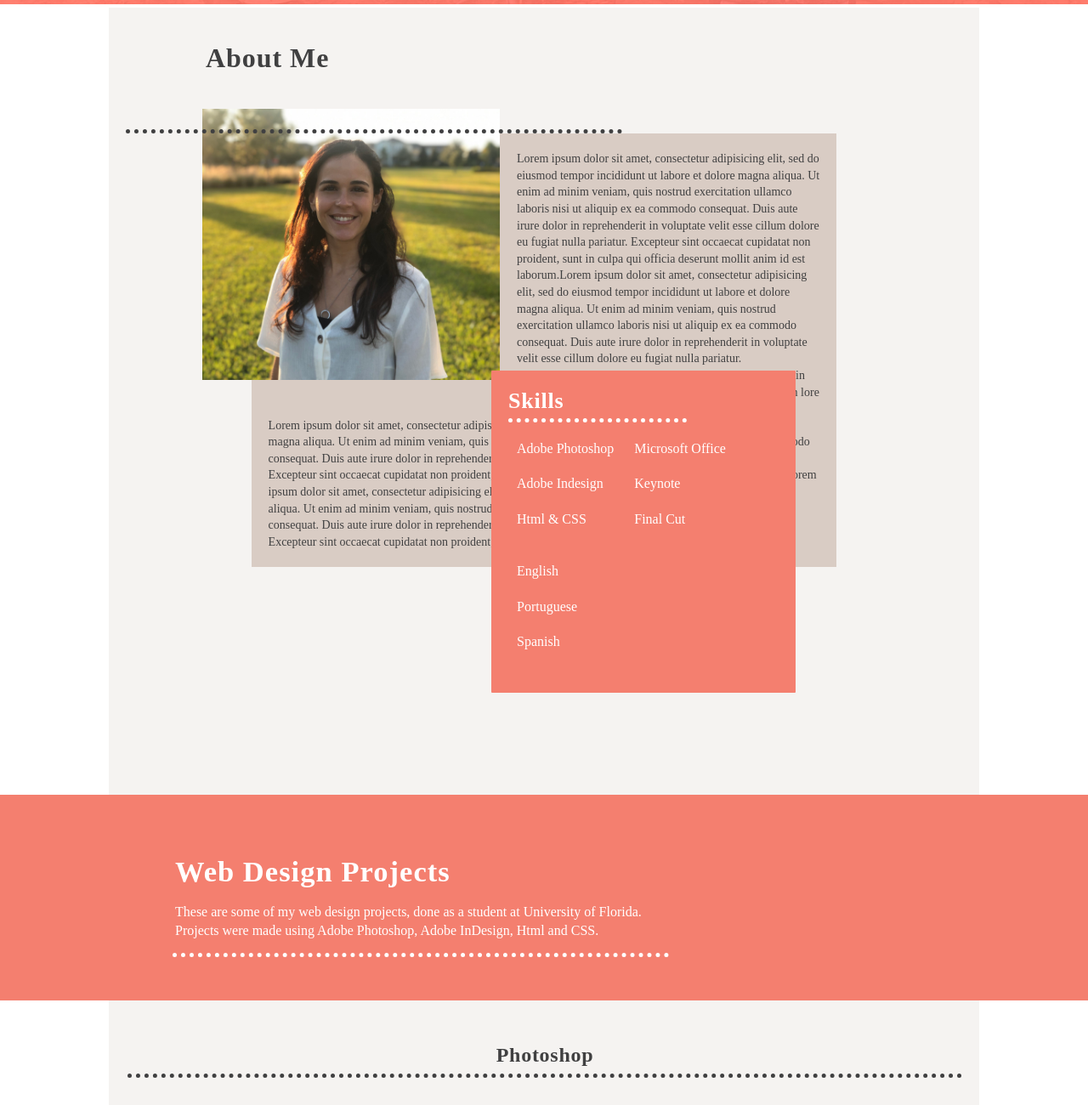
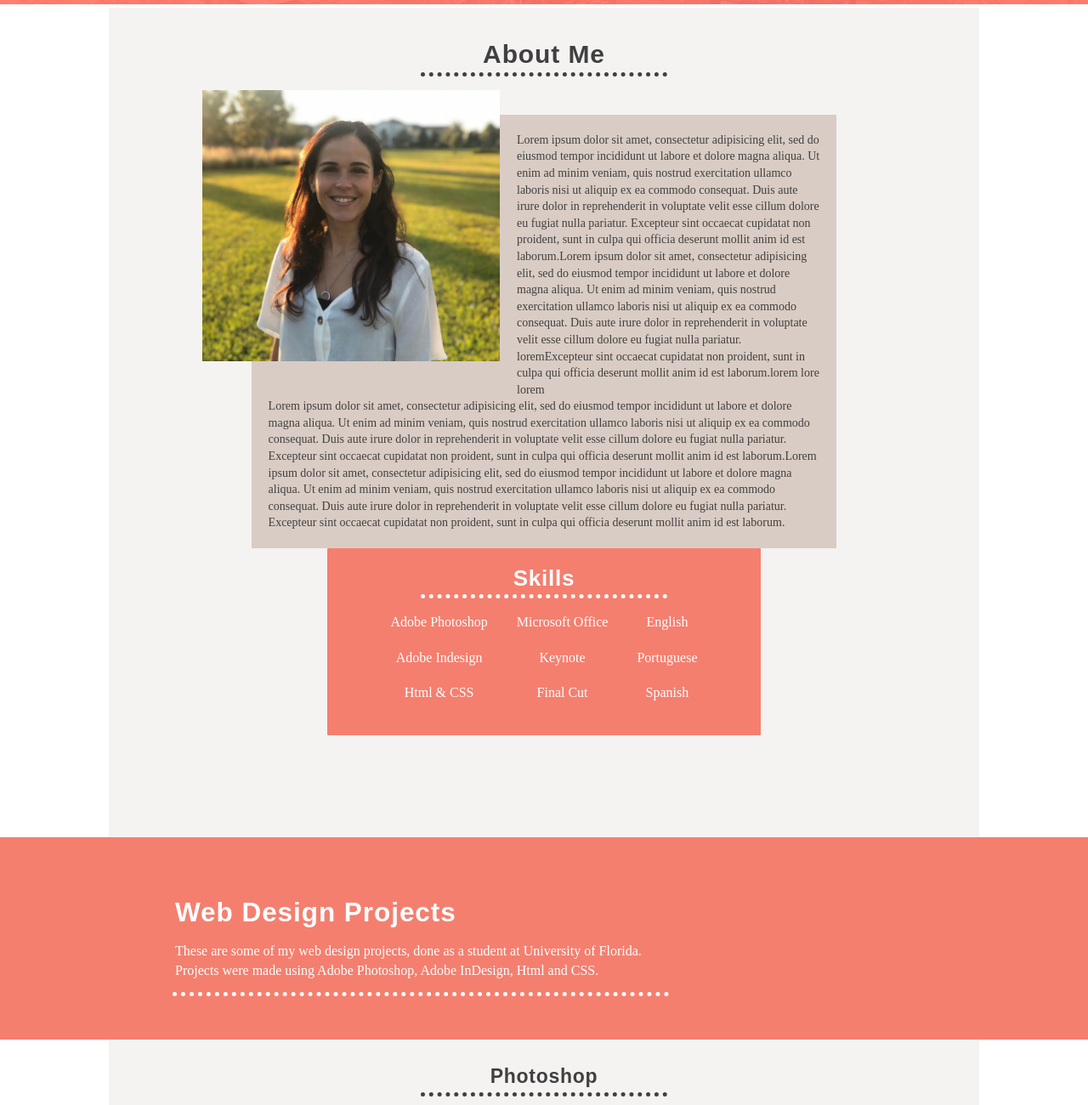
Before and after one commit to mlmanley/p3-lememanley-maira, a plain HTML site: page index.html in a window 1280 px wide. Shown: the part 480-1780 px from the top of the page at 85% size. Drawn offline with nearby package versions, Linux system fonts and the light colour scheme; a web font is replaced by a local one.

Commit message:
changed h2 styling

```diff
--- a/css/style.css
+++ b/css/style.css
@@ -17,7 +17,7 @@ html {
 h1,
 h2,
 h3 {
-  font-family: "mencken-std-head", serif;
+  font-family: "mencken-std-head", sans-serif;
   letter-spacing: .03em;
   line-height: 1.2;
   padding-bottom: 15px;
@@ -27,6 +27,12 @@ h2 {
     font-size: 20px;
     padding-bottom: 8px;
     color: #404041;
+}
+
+h3 {
+    color: #404041;
+    padding-top: 50px;
+    font-size: 18px;
 }
 
 p {
@@ -174,7 +180,7 @@ main {
     color: white;
     padding: 70px 0 70px 206px;
     position: relative;
-    font-size: 23px;
+    font-size: 21px;
 }
 
 .headings:before {
@@ -222,7 +228,7 @@ About
     padding: 20px;
     max-width: 70%;
     margin: 0 auto;
-    min-height: 500px;
+    min-height: 420px;
 }
 
 .about-text p {
@@ -231,15 +237,19 @@ About
 
 .about-me {
     padding-top: 10px;
-    position: relative;
-    padding-bottom: 268px;
+    padding-bottom: 120px;
 }
 
 .about-heading {
+    max-width: 584px;
+    margin: 27px auto 45px;
+    position: relative;
+}
+
+.about-heading h2 {
     color: #404041;
-    padding: 30px 0 70px 94px;
-    font-size:32px;
-    position: relative;
+    font-size:30px;
+    text-align: center;
 }
 
 .about-heading:before {
@@ -250,32 +260,47 @@ About
     right: 0;
     left: 0;
     border-bottom: 5px dotted #404041;
-    max-width: 584px;
+    padding: 12px 0 20px 0;
+    max-width: 290px;
+    margin: 0px auto;
 }
 
 .skills {
     background: #f47f6f;
-    width: 35%;
-    position: absolute;
+    max-width: 510px;
     padding: 20px;
-    left: 450px;
-    bottom: 120px;
     border-radius: 1px;
+    margin: 0 auto;
+    text-align: center;
 }
 
-.skills h2{
+.skills h2 {
   color: white;
   font-size: 26px;
   padding-bottom: 5px;
+}
+
+.skills-heading {
+  position: relative;
+}
+
+.skills-heading:before {
+    content: "";
+    position: absolute;
+    top: 0;
+    bottom: 0;
+    right: 0;
+    left: 0;
     border-bottom: 5px dotted white;
-  margin-bottom: 10px;
-  max-width: 210px;
+    padding: 14px 0 20px 0;
+    max-width: 290px;
+    margin: 0 auto;
 }
 
 .skills ul {
     display: inline-block;
     vertical-align: top;
-  padding: 10px;
+    padding: 20px 15px 0 15px;
 }
 
  .skills li {
@@ -306,16 +331,14 @@ Web design styling
   width: 290px;
 }
 
-.scale-b {
+.scale,
+.scale-b,
+.scale-c {
   transition: 0.5s;
 }
 
 .scale-b:hover {
   width: 530px;
-  transition: 0.5s;
-}
-
-.scale-c {
   transition: 0.5s;
 }
 
@@ -329,19 +352,27 @@ Web design styling
   transition: 0.5s;
 }
 
-.design-heading {
-    font-size: 24px;
-    padding-bottom: 8px;
-    color: #404041;
-    border-bottom: 5px dotted #404041;
-    margin: 20px 0 40px 2px;
-    text-align: center;
-}
-
 .projects-vertical {
   margin-bottom: 50px;
 }
 
+.projects h2{
+  position: relative;
+  font-size: 23px;
+}
+
+.projects h2:before {
+    content: "";
+    position: absolute;
+    top: 0;
+    bottom: 0;
+    right: 0;
+    left: 0;
+    border-bottom: 5px dotted #404041;
+    padding: 12px 0 20px 0;
+    max-width: 290px;
+    margin: 0px auto;
+  }
 /*=======================================
 
   Video Projects styling
--- a/index.html
+++ b/index.html
@@ -57,7 +57,9 @@
       </section>
 
       <section class="container about-me" id="about">
-        <h2 class="about-heading">About Me</h2>
+        <div class="about-heading">
+          <h2>About Me</h2>
+        </div>
         <div class="profile">
           <img src="images/profile.jpg" alt="About Photo" title="About Photo" width="350">
         </div>
@@ -67,7 +69,9 @@
         </div>
 
         <div class="skills">
-          <h2>Skills</h2>
+          <div class="skills-heading">
+            <h2>Skills</h2>
+          </div>
             <ul>
               <li>Adobe Photoshop</li>
               <li>Adobe Indesign</li>
@@ -97,7 +101,7 @@
       <section class="container">
 
         <div class="projects">
-          <h2 class="design-heading">Photoshop</h2>
+          <h2>Photoshop</h2>
           <h3>Social Media Posts</h3>
           <a href="images/instaproject.jpg" data-lightbox="image-1" data-title="My caption"><img class="scale" src="images/instaproject.jpg" alt="Instagram Post Project" title="Instagram Post Project" width="300"></a>
           <a href="images/facebookproject.gif" data-lightbox="image-1" data-title="My caption"><img class="scale-b" src="images/facebookproject.gif" alt="Facebook Post Project" title="Facebook Post Project" width="472"></a>
@@ -111,7 +115,7 @@
 
 
         <div class="projects">
-          <h2 class="design-heading">InDesign</h2>
+          <h2>InDesign</h2>
           <h3>Digital Cookbook</h3>
           <a href="images/cookbook-cover.jpg" data-lightbox="image-1" data-title="My caption"><img class="scale-c" src="images/cookbook-cover.jpg" alt="Cookbook Project" title="Cookbook Project" width="350"></a>
           <a href="images/cookbook-b.jpg" data-lightbox="image-1" data-title="My caption"><img class="scale-c" src="images/cookbook-b.jpg" alt="Cookbook Project" title="Cookbook Project" width="350"></a>
```
Also changed, not shown: images/favicon.png. Lines whose indentation alone changed are shown as unchanged.
